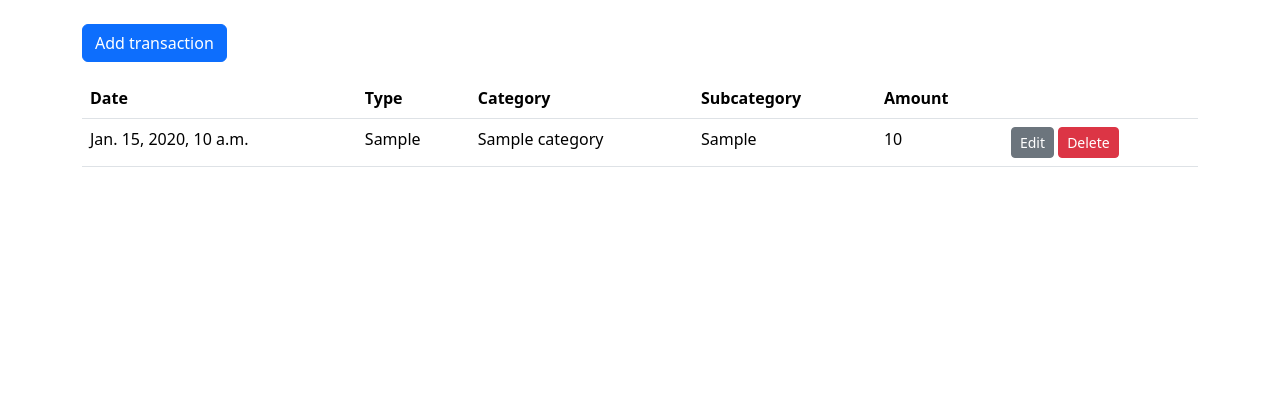
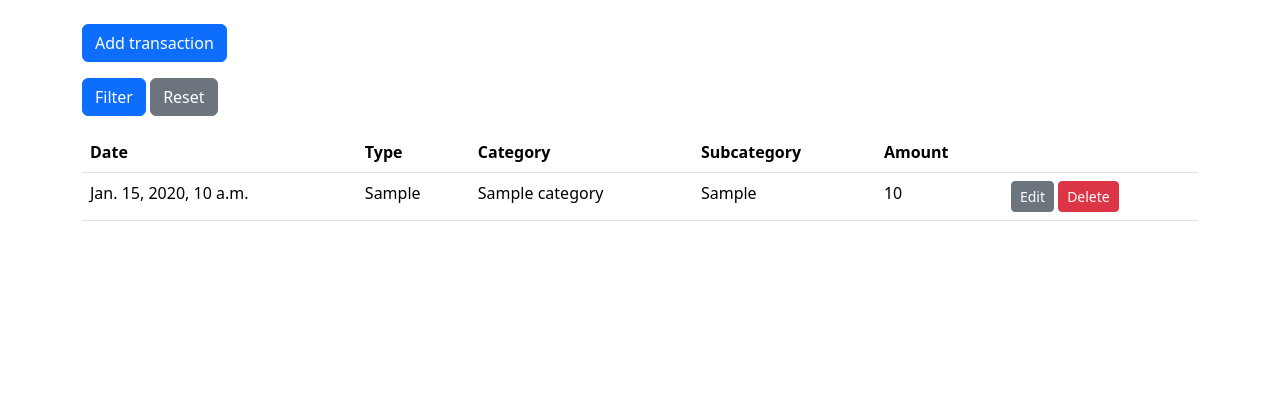
Before and after one commit to Andriyshkoy/django_cash_flows, a Django app: template templates/core/transaction_list.html in a window 1280 px wide. Shown: the part 56-476 px from the top of the page. Run offline with Django 5.2, Linux system fonts and the light colour scheme; the template is opened without the code that fills it: most values are stand-ins (such as "Sample title", 1, 10 or a date in 2020); some libraries are stand-ins or nearby versions.

Commit message:
add transaction filtering functionality with date range support

```diff
--- a/templates/core/transaction_list.html
+++ b/templates/core/transaction_list.html
@@ -3,6 +3,13 @@
 {% block title %}Transactions{% endblock %}
 {% block content %}
 <a class="btn btn-primary mb-3" href="{% url 'transaction-add' %}">Add transaction</a>
+
+<form method="get" class="mb-3">
+  {% bootstrap_form filter.form %}
+  {% bootstrap_button 'Filter' button_type='submit' %}
+  <a class="btn btn-secondary" href="{% url 'transactions' %}">Reset</a>
+</form>
+
 <table class="table">
   <thead>
     <tr>
```
Also changed, not shown: core/filters.py (added, +13 -0 lines), core/views.py (+5 -2 lines).
